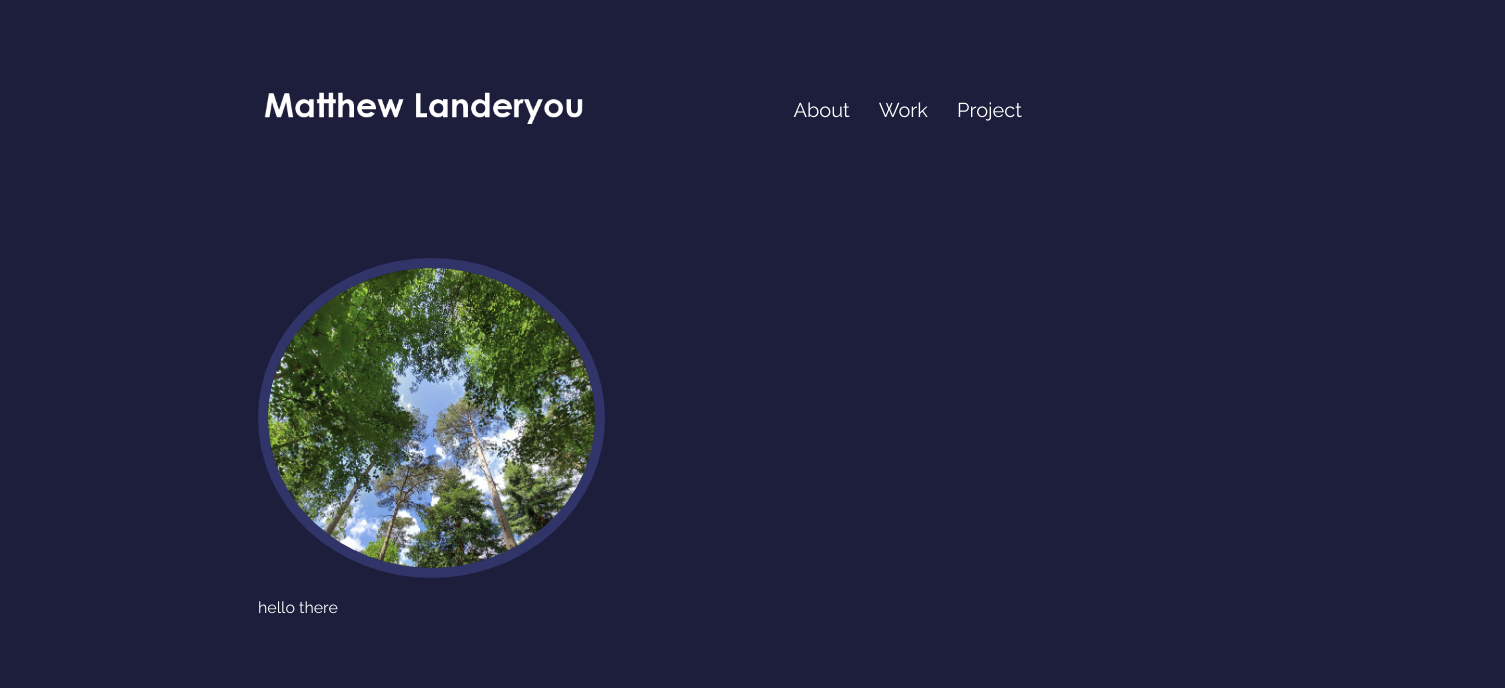
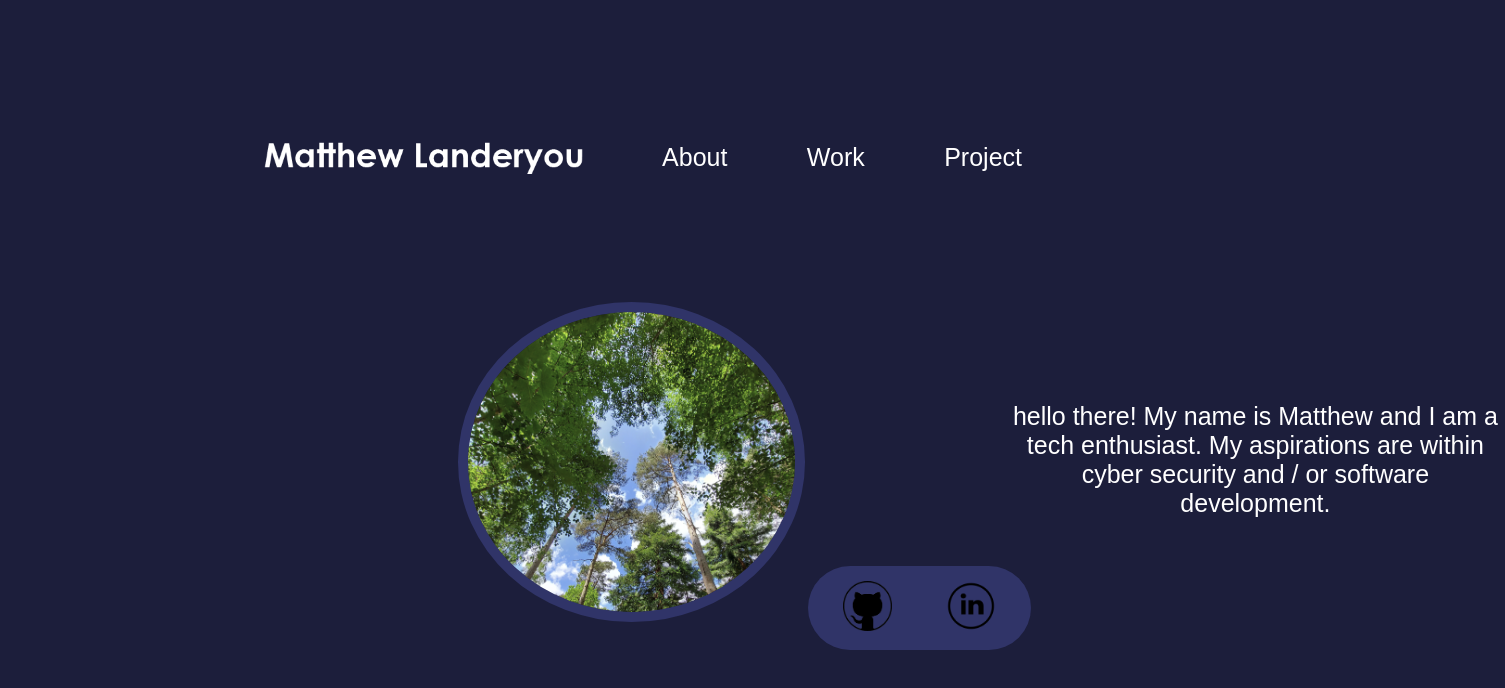
Before and after one commit to Landeryou05/Personal-Website, a plain HTML site: page index.html in a window 1280 px wide. Shown: the whole page, 1505 px wide, since content can reach past the window. Drawn offline with Linux system fonts and the light colour scheme; a web font is replaced by a local one.

Commit message:
Major Changes 5

```diff
--- a/index.html
+++ b/index.html
@@ -8,7 +8,6 @@
     <title>Home</title>
 </head>
 <body>
-    <section>
     <div id="Banner">
         <div id="Logo-div">
             <div id="Logo"><img id="Logo-image" src="./ASSETS/LOGO/Logo Screenshot.png" alt="Logo: Matthew Landeryou"></div>
@@ -19,14 +18,16 @@
             <div id="Projects" class="Pages"><a class="Pages-underline" href="./projects.html">Project</a></div>
         </div>
     </div>
-    </section>
 
-    <section>
-
-    </section>
     <div id="Content">
         <div id="Image-Div"><img id="Image" src="./ASSETS/PROFILE PICTURE/Profile Picture.png"></div>
-        <div id="Paragraph-Div"><p id="Paragraph">hello there</p></div>
+        <div id="Paragraph-Div"><p id="Paragraph">hello there! My name is Matthew and I am a tech enthusiast.
+            My aspirations are within cyber security and / or software development.</p></div>
+    </div>
+
+    <div id="Social">
+        <div class="Platforms" id="Github"><a href="https://github.com/Landeryou05"><img class="Platforms-Images" src="./ASSETS/SOCIAL/GITHUB.png"></a></div>
+        <div class="Platforms" id="Linkedin"><a href="https://www.linkedin.com/in/matthewlanderyou/"><img class="Platforms-Images" src="./ASSETS/SOCIAL/LINKEDIN.png"></a></div>
     </div>
 </body>
 </html>
--- a/styles/styles.css
+++ b/styles/styles.css
@@ -1,7 +1,8 @@
 @import url('https://fonts.googleapis.com/css2?family=Raleway:ital@0;1&display=swap');
+@import url('https://fonts.googleapis.com/css2?family=Poetsen+One&display=swap');
 
 *{
-    font-family: "Raleway", sans-serif;
+    font-family: "Poetsen One", sans-serif;
     color: white;
 }
 
@@ -19,7 +20,7 @@ body{
 #Logo-image{
     height: 100px;
     margin-left: 250px;
-    margin-top: 50px;
+    margin-top: 100px;
 }
 
 a{
@@ -32,13 +33,13 @@ a{
     float: right;
     color: white;
     margin-right: 250px;
-    margin-top: 90px;
+    margin-top: 135px;
 }
 
 .Pages{
     text-align: right;
     display: inline-block;
-    font-size: 20px;
+    font-size: 25px;
     color: inherit;
     text-decoration: underline 0.15em rgba(255, 255, 255, 0);
     transition: text-decoration-color 500ms;
@@ -49,16 +50,20 @@ a{
 }
 
 #About{
-    padding-right: 25px;
+    margin-right: 75px;
 }
 
 #Work{
-    padding-right: 25px;
+    margin-right: 75px;
 }
 
 #Content{
-    padding-top: 250px;
-    padding-left: 250px;
+    padding-top: 90px;
+    margin-right: 600px;
+    margin-left: 450px;
+    width: 500px;
+    display: flex;
+    float: left;
 }
 
 #Image{
@@ -66,3 +71,39 @@ a{
     border-radius: 50%;
     border: 10px solid #303468;
 }
+
+#Paragraph-Div{
+    padding-left: 200px;
+}
+
+p{
+    width: 500px;
+    text-align: center;
+    padding-top: 15%;
+    font-size: 25px;
+}
+
+#Social{
+    position: fixed;
+    bottom: 0;
+    margin-bottom: 150px;
+    margin-left: 800px;
+    background-color: #303468;
+    padding-top: 15px;
+    padding-bottom: 15px;
+    padding-left: 35px;
+    padding-right: 35px;
+    border-radius: 50px;
+}
+
+.Platforms{
+    display: inline-block;
+}
+
+.Platforms-Images{
+    height: 50px;
+}
+
+#Github{
+    margin-right: 50px;
+}
```
Also changed, not shown: ASSETS/SOCIAL/GITHUB.png (added), ASSETS/SOCIAL/LINKEDIN.png (added). Lines whose indentation alone changed are shown as unchanged.
